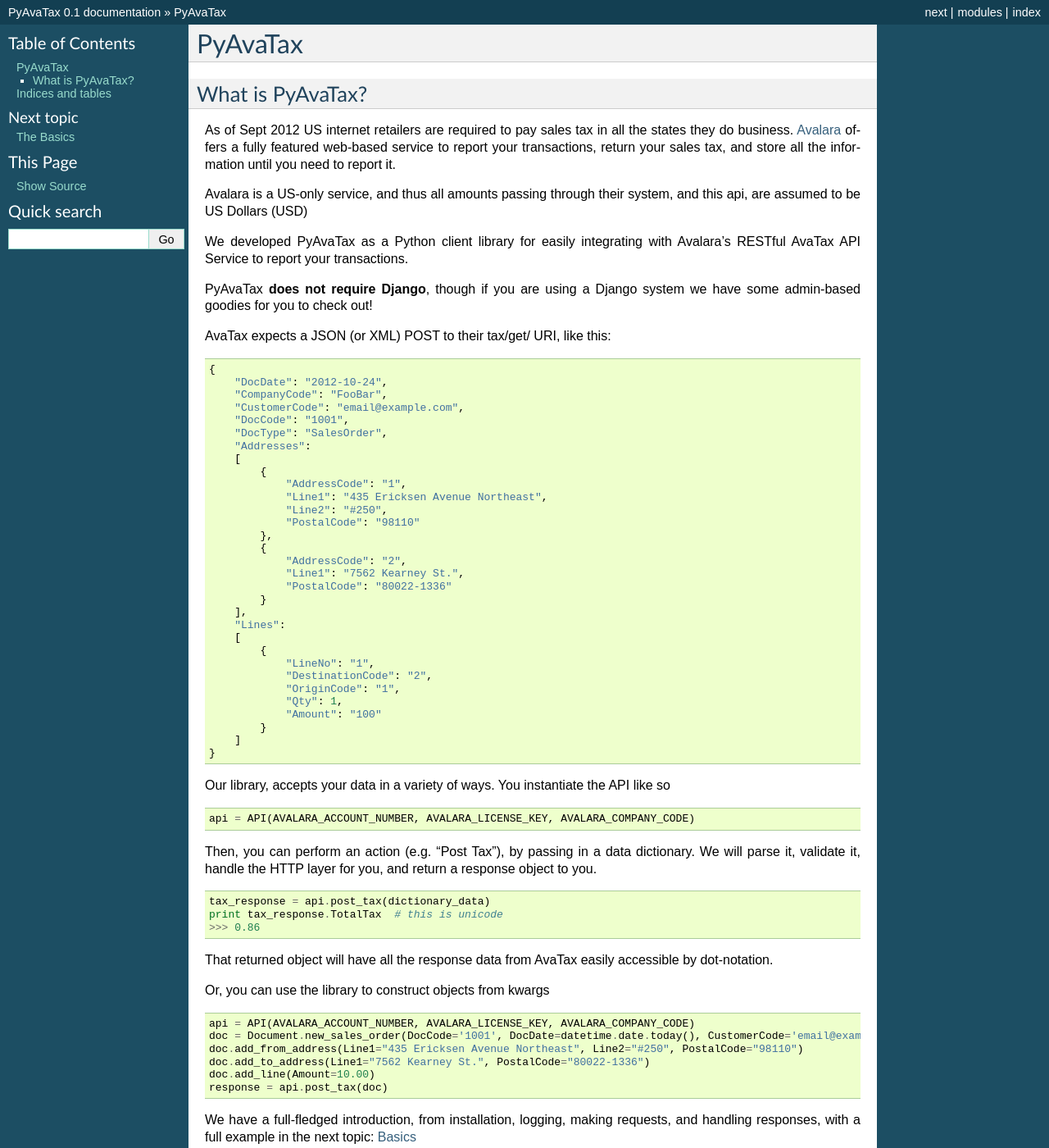
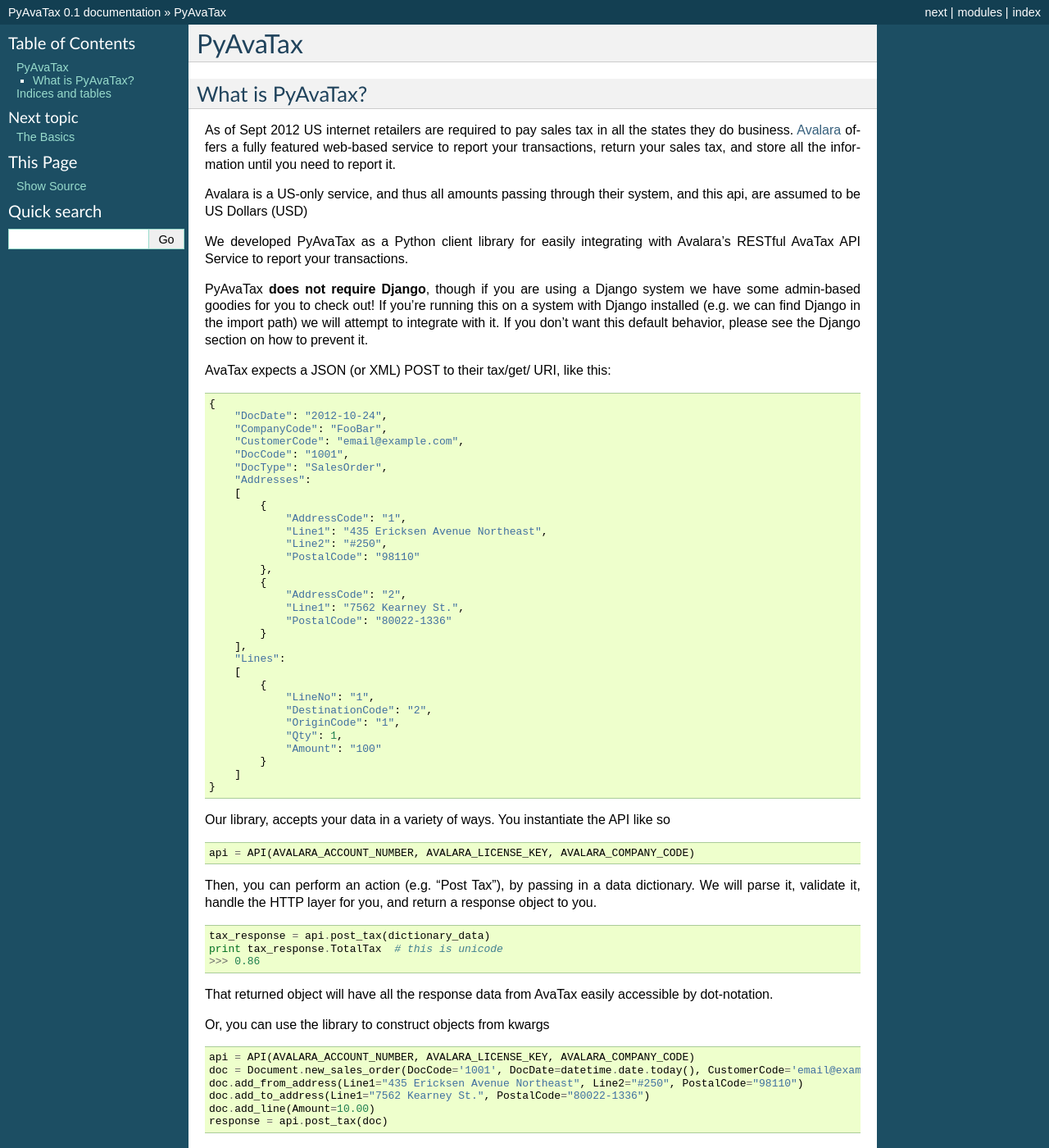
Before and after one commit to activefrequency/pyavatax, a Sphinx documentation site: the page built from docs/index.rst, in a window 1280 px wide and 1400 px high. Shown: the whole window at 82% size. Built offline with Sphinx 7.4.7, drawn with Linux system fonts in a browser that asks for light colours; some of the changed text lies outside the part shown.

Commit message:
option to opt out of recorder if you don't want it

```diff
--- a/docs/django.rst
+++ b/docs/django.rst
@@ -6,6 +6,8 @@
 If you are integrating PyAvaTax into a Django environment you are in luck. In addition to the standard Python logging I have implemented an AvaTaxRecord model in this project. If you put `pyavatax` into your installed apps and run `syncdb`, you'll find a new Admin entry.
 
 This way your clients can see which records failed to make it into the Avalara system, since they don't usually have access to, or care to access, the logs.
+
+If you really don't want any integration with Django you can turn it off by setting `NO_PYAVATAX_INTEGRATION = True` in your settings file.
 
 You can also get at these records:
 ::
--- a/docs/index.rst
+++ b/docs/index.rst
@@ -18,7 +19,7 @@
 
 We developed PyAvaTax as a Python client library for easily integrating with Avalara's RESTful AvaTax API Service to report your transactions.
 
-PyAvaTax **does not require Django**, though if you are using a Django system we have some admin-based goodies for you to check out!
+PyAvaTax **does not require Django**, though if you are using a Django system we have some admin-based goodies for you to check out! If you're running this on a system with Django installed (e.g. we can find Django in the import path) we will attempt to integrate with it. If you don't want this default behavior, please see the Django section on how to prevent it.
 
 AvaTax expects a JSON (or XML) POST to their tax/get/ URI, like this:
 ::
@@ -78,6 +79,8 @@
 
 We have a full-fledged introduction, from installation, logging, making requests, and handling responses, with a full example in the next topic: Basics_
 
+If you have any issues, improvements, requests, or bugs please use Github_
+
 Contents:
 
 .. toctree::
```
Also changed, not shown: other parts of docs/index.rst (+1 -0 lines), 1 other file.
